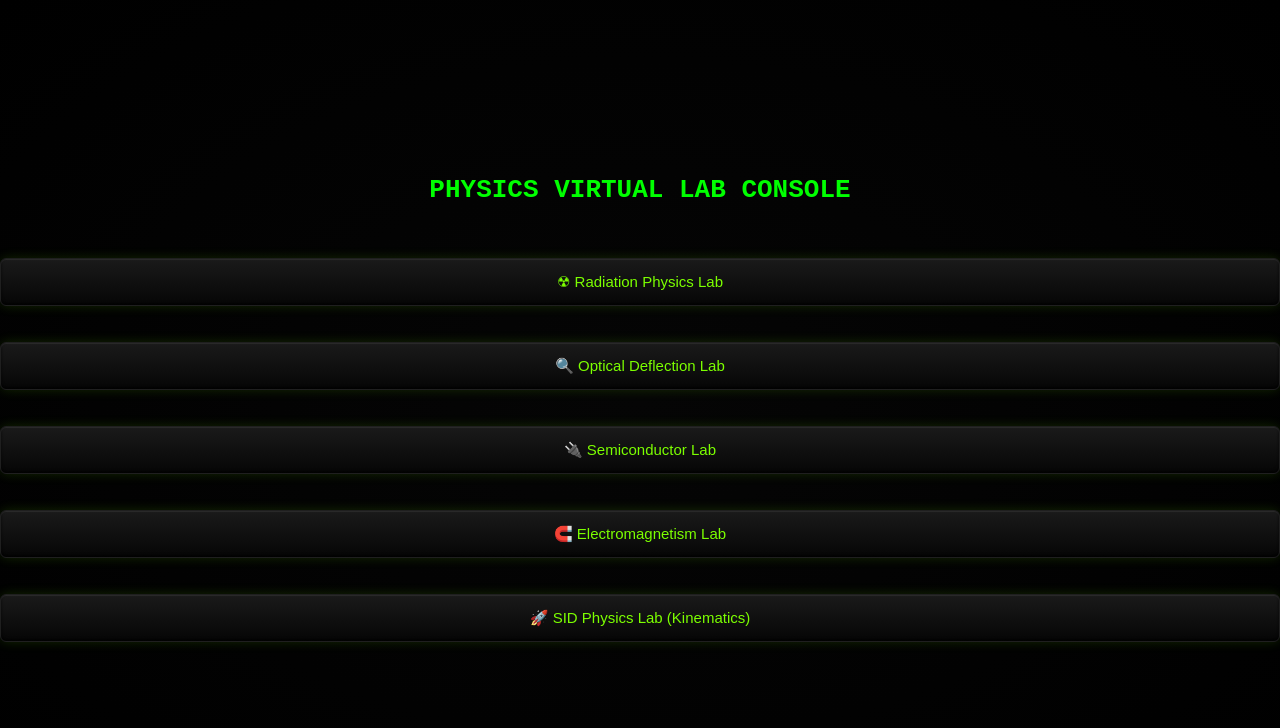
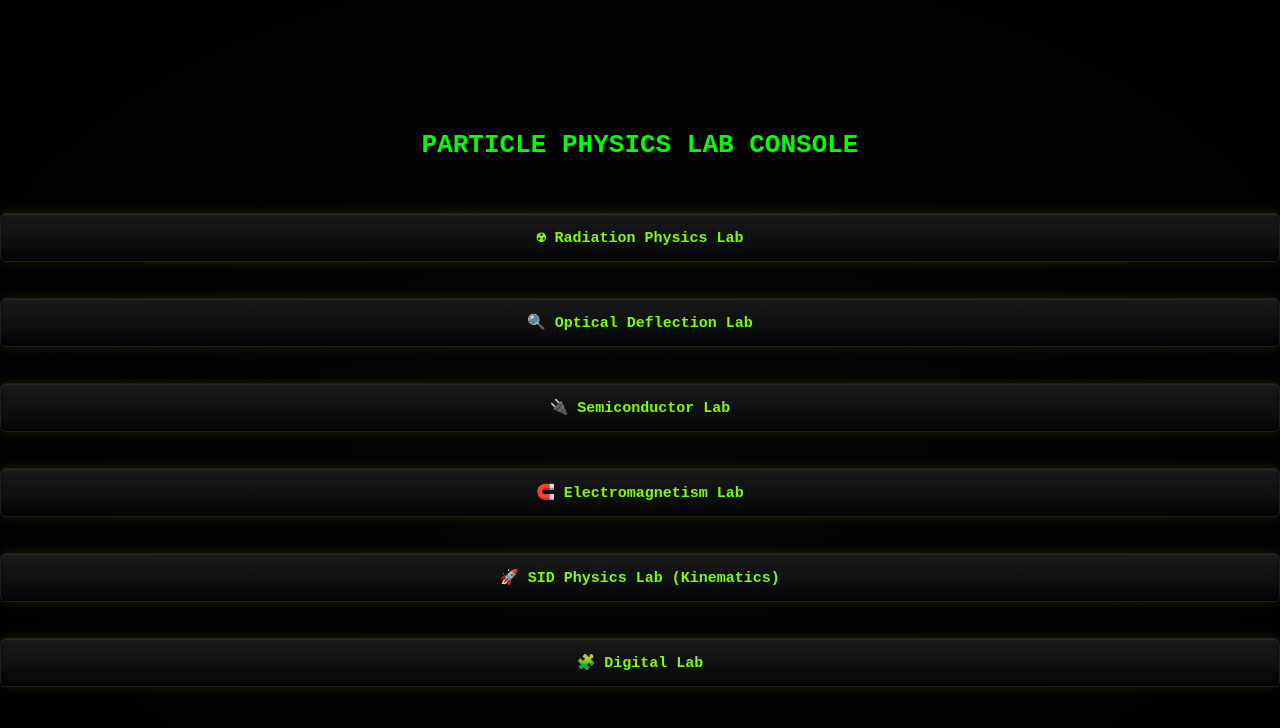
Before and after one commit to Assam157/RadiationLab, a React (Create React App) app: page / in a window 1280 px wide. Shown: the top 728 px of the page. Built offline with nearby package versions, Linux system fonts and the light colour scheme.

Commit message:
Update App.js

```diff
--- a/src/App.js
+++ b/src/App.js
@@ -1,4 +1,4 @@
-import React from "react";
+  import React from "react";
 import {
   BrowserRouter as Router,
   Routes,
@@ -10,7 +10,9 @@ import RadiationPhysicsLab from "./components/RaadiationPhysicsLab";
 import OpticalDexterLab from "./components/OpticalLab";
 import SemiconductorDexterLab from "./components/SemiconducterLab";
 import EMLab from "./components/EMLab";
-import ProjectileMotionLab from "./components/ProjectileMotionLab";
+import DigitalGateLab from "./components/DigitalGateLogic";
+import SidebarPhysicsLab from "./components/PhysicsLabSideBar";
+import "./App.css"
 
 /* ------------------------------
    MAIN MENU (DEXTER CONSOLE)
@@ -32,7 +34,7 @@ function DexterHome() {
         gap: 20
       }}
     >
-      <h1>PHYSICS VIRTUAL LAB CONSOLE</h1>
+      <h1>PARTICLE PHYSICS LAB CONSOLE</h1>
 
       <button className="lab-btn" onClick={() => navigate("/radiation")}>
         ☢ Radiation Physics Lab
@@ -53,6 +55,10 @@ function DexterHome() {
       <button className="lab-btn" onClick={() => navigate("/sid")}>
         🚀 SID Physics Lab (Kinematics)
       </button>
+
+       <button className="lab-btn" onClick={() => navigate("/digital")}>
+        🧩 Digital Lab
+      </button>
     </div>
   );
 }
@@ -69,7 +75,8 @@ export default function App() {
         <Route path="/optical" element={<OpticalDexterLab />} />
         <Route path="/semiconductor" element={<SemiconductorDexterLab />} />
         <Route path="/em" element={<EMLab />} />
-        <Route path="/sid" element={<ProjectileMotionLab />} />
+        <Route path="/sid" element={<SidebarPhysicsLab />} />
+        <Route path="/digital" element={<DigitalGateLab/>} />
       </Routes>
     </Router>
   );
```
